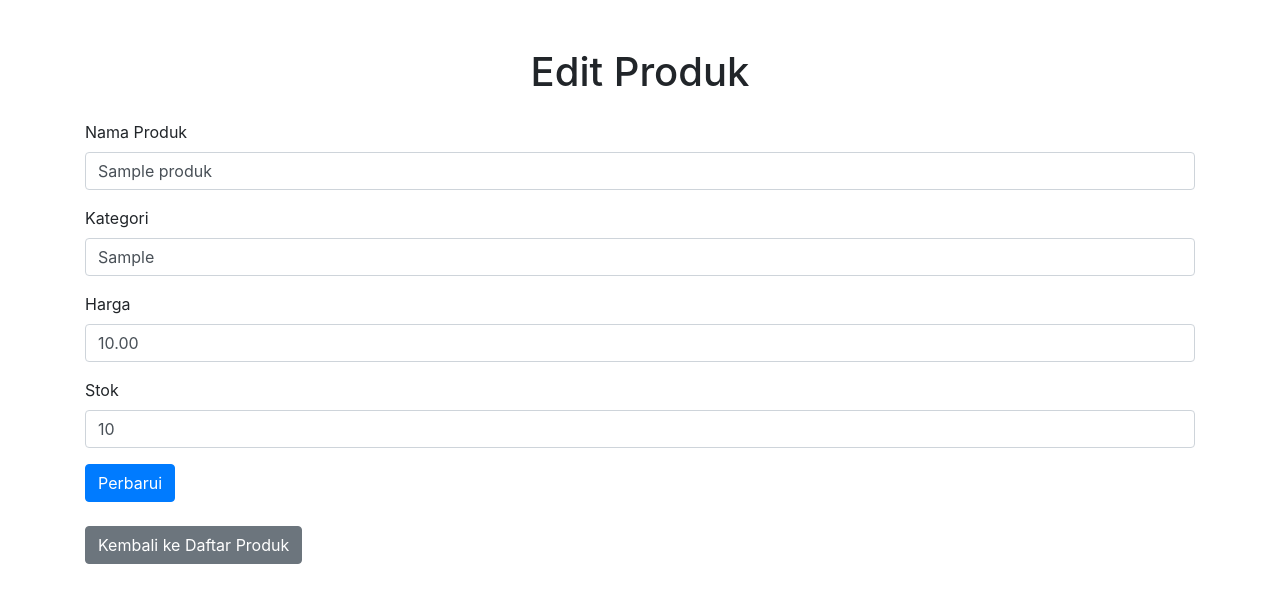
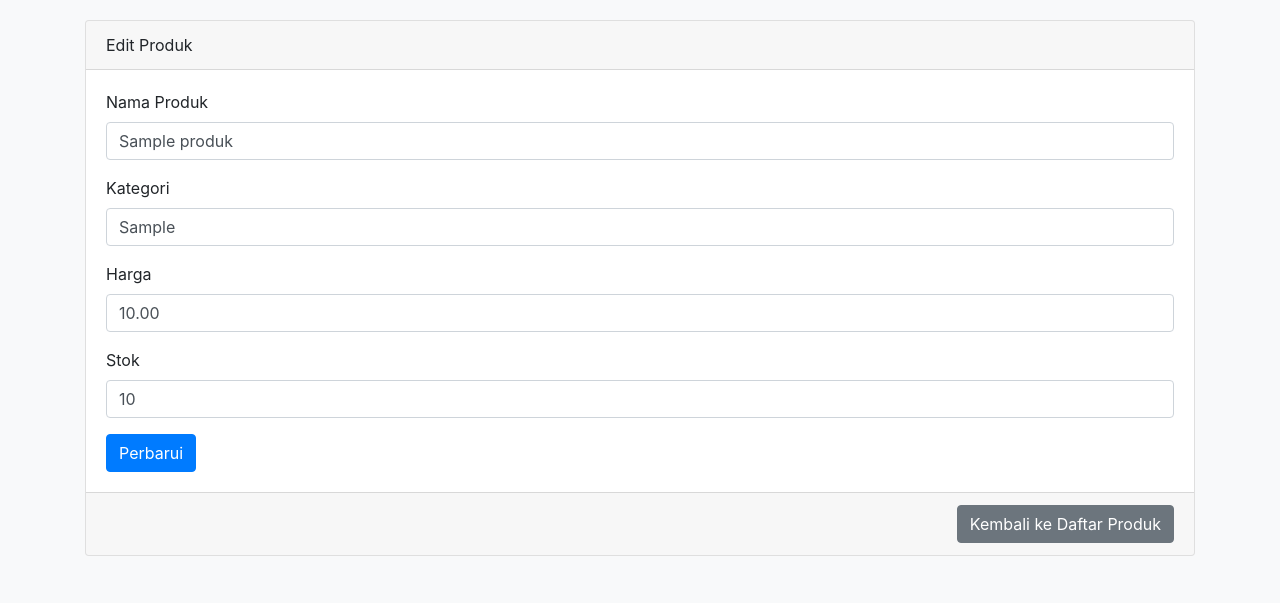
Before and after one commit to kelas-web-pamulang/TOKO-SEPATU-RAJI, a PHP site: page /edit_produk.php?id=1 in a window 1280 px wide. Shown: the top 603 px of the page. Run offline with PHP 8.4, Linux system fonts and the light colour scheme; tables that the repository leaves empty hold one stand-in row (values such as "Sample post").

Commit message:
Update edit_produk.php

```diff
--- a/edit_produk.php
+++ b/edit_produk.php
@@ -1,21 +1,16 @@
 <?php
 require 'config.php';
 
-if ($_SERVER["REQUEST_METHOD"] == "GET" && isset($_GET['id'])) {
-    $id = $_GET['id'];
+$id = intval($_GET['id']);
 $stmt = $pdo->prepare("SELECT * FROM produk WHERE id = ?");
 $stmt->execute([$id]);
 $produk = $stmt->fetch();
-} else {
-    $produk = ['id' => '', 'nama_produk' => '', 'kategori' => '', 'harga' => '', 'stok' => '']; // Inisialisasi array produk dengan nilai default
-}
 
 if ($_SERVER["REQUEST_METHOD"] == "POST") {
-    $id = $_POST['id'];
     $nama_produk = $_POST['nama_produk'];
     $kategori = $_POST['kategori'];
-    $harga = $_POST['harga'];
-    $stok = $_POST['stok'];
+    $harga = intval($_POST['harga']);
+    $stok = intval($_POST['stok']);
 
     $stmt = $pdo->prepare("UPDATE produk SET nama_produk = ?, kategori = ?, harga = ?, stok = ? WHERE id = ?");
     $stmt->execute([$nama_produk, $kategori, $harga, $stok, $id]);
@@ -24,18 +19,28 @@ if ($_SERVER["REQUEST_METHOD"] == "POST") {
 }
 ?>
 
-
 <!DOCTYPE html>
 <html>
 <head>
     <title>Edit Produk</title>
     <link rel="stylesheet" href="https://stackpath.bootstrapcdn.com/bootstrap/4.5.2/css/bootstrap.min.css">
+    <style>
+        body {
+            background-color: #f8f9fa;
+        }
+        .card {
+            margin-top: 20px;
+        }
+    </style>
 </head>
 <body>
     <div class="container">
-        <h1 class="text-center mt-5">Edit Produk</h1>
-        <form method="post" class="mt-4">
-            <input type="hidden" name="id" value="<?php echo htmlspecialchars($produk['id']); ?>">
+        <div class="card">
+            <div class="card-header">
+                Edit Produk
+            </div>
+            <div class="card-body">
+                <form method="post">
                     <div class="form-group">
                         <label>Nama Produk</label>
                         <input type="text" name="nama_produk" class="form-control" value="<?php echo htmlspecialchars($produk['nama_produk']); ?>" required>
@@ -54,8 +59,11 @@ if ($_SERVER["REQUEST_METHOD"] == "POST") {
                     </div>
                     <button type="submit" class="btn btn-primary">Perbarui</button>
                 </form>
-        <br>
+            </div>
+            <div class="card-footer text-right">
                 <a href="view_produk.php" class="btn btn-secondary">Kembali ke Daftar Produk</a>
+            </div>
+        </div>
     </div>
 </body>
 </html>
```
Lines whose indentation alone changed are shown as unchanged.
